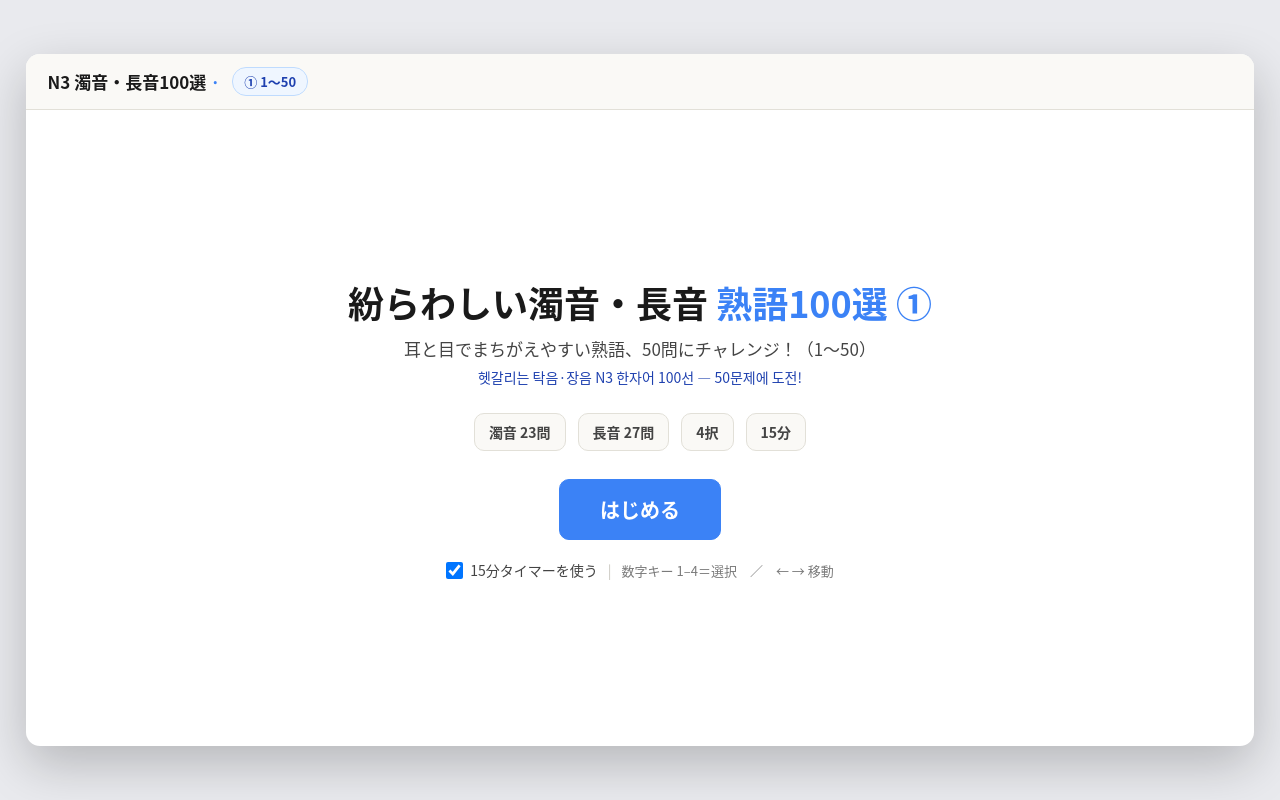
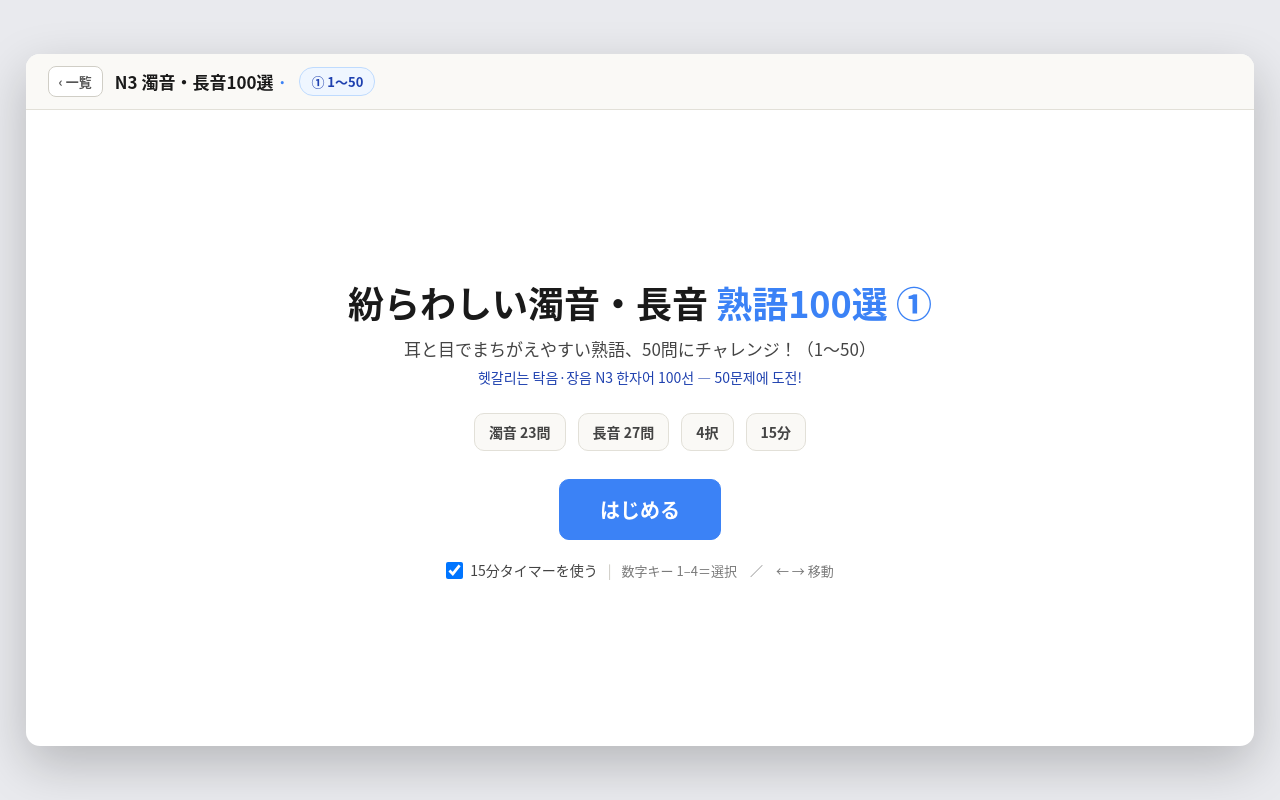
Before and after one commit to kosuke-jp/n3, a plain HTML site: page 100sen-1.html in a window 1280 px wide. Drawn offline with Linux system fonts and the light colour scheme.

Commit message:
全ページの上部に「‹ 一覧」ボタンを追加（解答中は確認してから戻る）
Co-Authored-By: Claude Opus 5.5 <noreply@anthropic.com>
Claude-Session: https://claude.ai/code/session_01EeQMGqfuGGUj6DRrbEcJ18

```diff
--- a/100sen-1.html
+++ b/100sen-1.html
@@ -29,6 +29,9 @@ body{font-family:"Hiragino Sans","Noto Sans CJK JP","Noto Sans CJK KR","Noto San
 
 #bar{height:56px;flex:none;display:flex;align-items:center;gap:12px;padding:0 22px;border-bottom:1px solid var(--bd);background:var(--bg2)}
 #bar .brand{font-weight:900;font-size:17px}
+#bar .home{flex:none;font-size:13px;font-weight:700;color:#555;text-decoration:none;border:1px solid var(--bd2);border-radius:8px;padding:5px 10px;background:#fff}
+#bar .home:hover{border-color:var(--accent);color:var(--accent)}
+
 #bar .brand .a{color:var(--accent)}
 #bar .rng{font-size:13px;font-weight:700;color:var(--kr);background:var(--krbg);border:1px solid var(--krbd);border-radius:14px;padding:4px 11px}
 #bar .sp{flex:1}
@@ -180,6 +183,7 @@ body{font-family:"Hiragino Sans","Noto Sans CJK JP","Noto Sans CJK KR","Noto San
 <body>
 <div id="app">
   <div id="bar">
+    <a class="home" href="index.html" onclick="return leaveOk()">‹ 一覧</a>
     <span class="brand">N3 濁音・長音100選 <span class="a">·</span></span>
     <span class="rng" id="rng">① 1〜50</span>
     <span class="sp"></span>
@@ -576,6 +580,7 @@ document.addEventListener('keydown',e=>{
   if(e.key==='ArrowRight') go(1);
   if(e.key==='ArrowLeft') go(-1);
 });
+function leaveOk(){ const q=document.getElementById('qScreen'); if(q && !q.classList.contains('hidden') && !graded) return confirm('答えは消えます。一覧に戻りますか？\n답이 사라집니다. 목록으로 돌아갈까요?'); return true; }
 </script>
 </body>
 </html>
```
Also changed, not shown: 100sen-2.html (+5 -0 lines), bunkei-up.html (+5 -0 lines), kakunin3.html (+5 -0 lines).
